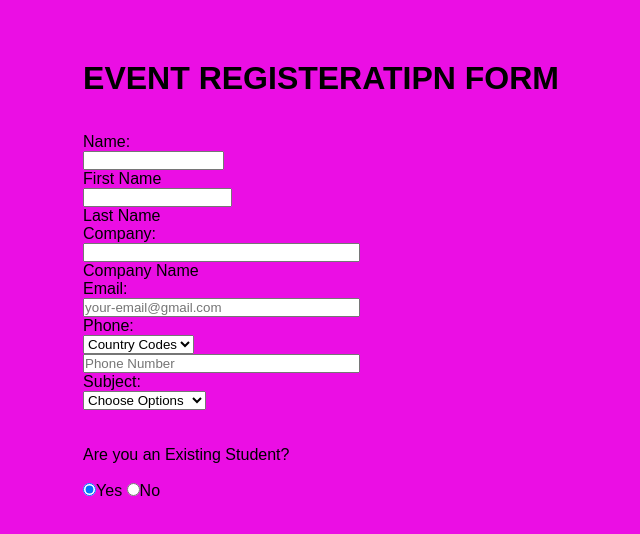
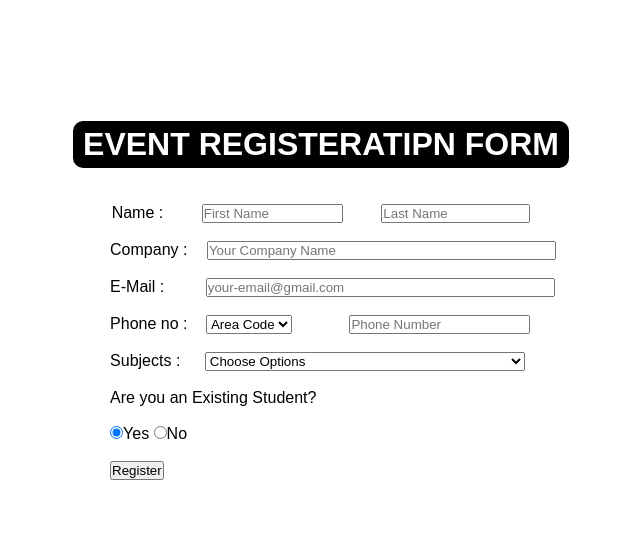
Before and after one commit to HanzalaKhattak/Form, a plain HTML site: page index.html in a window 1280 px wide. Shown: the whole page, without its empty margins (319-959 px from the left). Drawn offline with nearby package versions, Linux system fonts and the light colour scheme.

Commit message:
addition in forms

```diff
--- a/index.html
+++ b/index.html
@@ -9,48 +9,46 @@
 </head>
 <body class="body">
     <div class="form">
-        <form action="">
-            <h1>EVENT REGISTERATIPN FORM</h1>
+        <form>
+            <h1 class="event">EVENT REGISTERATIPN FORM</h1>
             <br><br>
-            <p>Name:</p>
-
-            <div>
-                <input type="text" name="username"  size="15" maxlength="16" required>
-                <p>First Name</p>
+            <div class="name">
+                <label for="name">Name :</label>
+                <input type="text" name="username" placeholder="First Name" size="15" maxlength="16" required>
+                <input type="text" name="username" placeholder="Last Name"  size="16" maxlength="16" required>
             </div>
-
-            <div>
-                <input type="text" name="username" size="16" maxlength="16" required>
-                <p>Last Name</p>
+            <br>
+            <div class="company">
+                <label for="company">Company :</label>
+                <input  type="text" name="username" placeholder="Your Company Name" size="41" maxlength="50" required>
             </div>
-
-            <p>Company:</p>
-            <div>
-                <input type="text" name="username" size="32" maxlength="50" required>
-                <p>Company Name</p>
+            <br>
+            <div class="email">
+                <label for="E-Mail">E-Mail :</label>
+                <input type="text" placeholder="your-email@gmail.com" size="41" required>
             </div>
-
-            <p>Email:</p>
-            <div>
-                <input type="text" placeholder="your-email@gmail.com" size="32" required>
+            <br>
+            <div class="phone">
+                <label for="phone">Phone no :</label>
+                <select name="Phone" id="Code" required="required">
+                    <option value="Area code">Area Code</option>
+                    <option value="Pakistan">+92</option>
+                    <option value="Afghanistan">+93</option>
+                    <option value="Idia">+91</option>
+                    <option value="Ameraica">+1</option>
+                    <option value="Austrialia">+61</option>
+                    <option value="Bangladish">+880</option>
+                    <option value="Palestine">+970</option>
+                    <option value="China">+86</option>
+                    <option value="Russia">+7</option>
+                    <option value="Iraq">+964</option>
+                </select>
+                <input type="text" placeholder="Phone Number " id="text" required="required" maxlength="10">
             </div>
-
-            <p>Phone:</p>
-            <div>
-                <select name="country codes">
-                    <option value="country codes" selected="selected">Country Codes</option>
-                    <option value="+81">+81</option>
-                    <option value="+91">+91</option>
-                    <option value="+92">+92</option>
-                    <option value="+94">+94</option>
-                </select>
-            </div>
-            <div>
-                <input type="text" placeholder="Phone Number" size="32" required>
-            </div>
-            <p>Subject:</p>
-            <div>
-                <select name="Choose Options" >
+            <br>
+            <div class="subjects">
+                <label for="Subjects">Subjects :</label>
+                <select name="Choose Options">
                     <option value="Choose Options" selected="selected">Choose Options</option>
                     <option value="BSCS">BSCS</option>
                     <option value="BS-Botany">BS-Botany</option>
@@ -58,13 +56,15 @@
                     <option value="BS-Public Health">BS-Public Health</option>
                 </select>
             </div>
-            <br><br>
-            <p>Are you an Existing Student?
-                <br><br>
+            <br>
+            <p class="student">Are you an Existing Student?</p>
+                <br>
+            <div class="radio">
                 <input type="radio" name="choice" value="yes" checked>Yes
                 <input type="radio" name="choice" value="no">No
-            </p>
-        </form>
+            </div>
+            <br>
+            <button class="registerbutton">Register</button>
         </form>
     </div>
 </body>
--- a/style.css
+++ b/style.css
@@ -5,16 +5,76 @@
     box-sizing: border-box;
 }
 
-.body{
-    background-color: rgb(235, 14, 228);
+.form{
     display: flex;
     justify-content: center;
     align-items: center;
     background-position: center;
     background-size: cover;
     min-height: 70vh;
+    height: 600px;
 }
 
-.form{
-    size: 420px 408px;
+.event {
+    text-align: center;
+    background-color: black;
+    color: white;
+    border-radius: 10px;
+    padding-top: 5px;
+    padding-bottom: 5px;
+    padding-left: 10px;
+    padding-right: 10px;
 }
+
+.name {
+    display: flex;
+    flex-direction: row;
+    justify-content: space-evenly;
+}
+
+.company {
+    margin-left: 37px;
+}
+.company input{
+    margin-left: 15px;
+}
+
+.email {
+    margin-left: 37px;
+}
+.email input{
+    margin-left: 37px;
+}
+
+.phone {
+    margin-left: 37px;
+}
+
+.phone select {
+    margin-left: 14px;
+}
+
+.phone input {
+    margin-left: 53px;
+}
+
+.subjects {
+    margin-left: 37px;
+}
+
+.subjects select {
+    margin-left: 20px;
+    width: 320px
+}
+
+.student {
+    margin-left: 37px;
+}
+
+.radio {
+    margin-left: 37px;
+}
+
+.registerbutton {
+    margin-left: 37px;
+}
```
